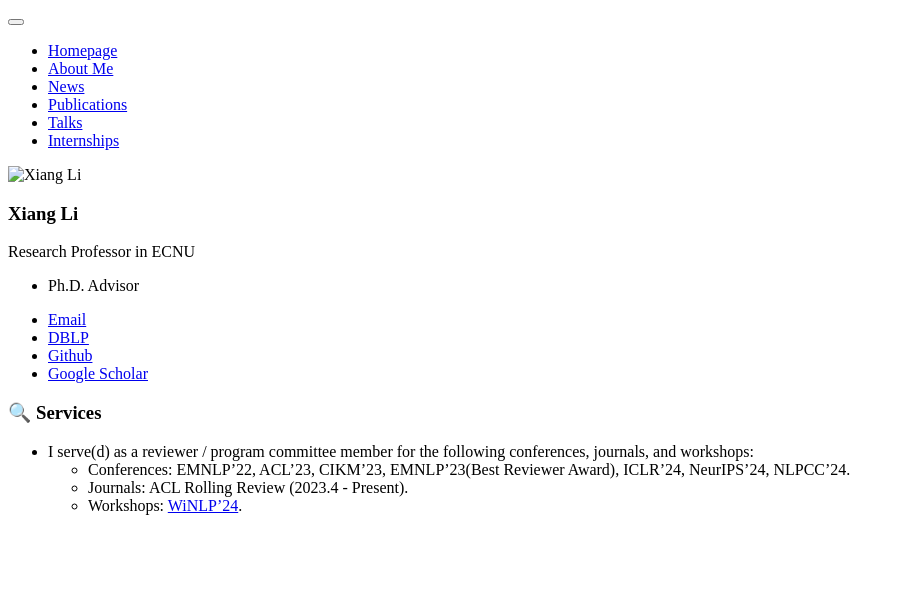
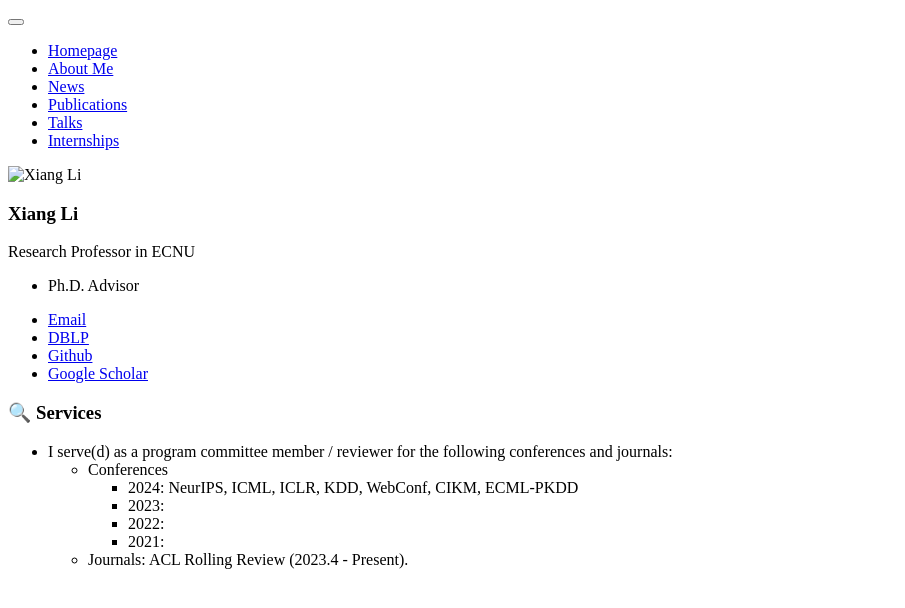
Before and after one commit to lixiang3776/lixiang3776.github.io, a Jekyll site: the page built from _pages/includes/services.md, in a window 1280 px wide. Shown: the top 608 px of the page, without its empty margins (0-905 px from the left). Built offline with Jekyll 4.4.1, drawn with Linux system fonts in a browser that asks for light colours; our own code applies the rules of GitHub Pages for plain Markdown files.

Commit message:
Update services.md

```diff
--- a/_pages/includes/services.md
+++ b/_pages/includes/services.md
@@ -1,5 +1,8 @@
 # 🔍 Services
-- I serve(d) as a reviewer / program committee member for the following conferences, journals, and workshops:
-  - Conferences: EMNLP'22, ACL'23, CIKM'23, EMNLP'23(Best Reviewer Award), ICLR'24, NeurIPS'24, NLPCC'24.
+- I serve(d) as a program committee member / reviewer for the following conferences and journals:
+  - Conferences
+    - 2024: NeurIPS, ICML, ICLR, KDD, WebConf, CIKM, ECML-PKDD
+    - 2023:
+    - 2022:
+    - 2021:
   - Journals: ACL Rolling Review (2023.4 - Present).
-  - Workshops: [WiNLP'24](https://www.winlp.org/).
```
